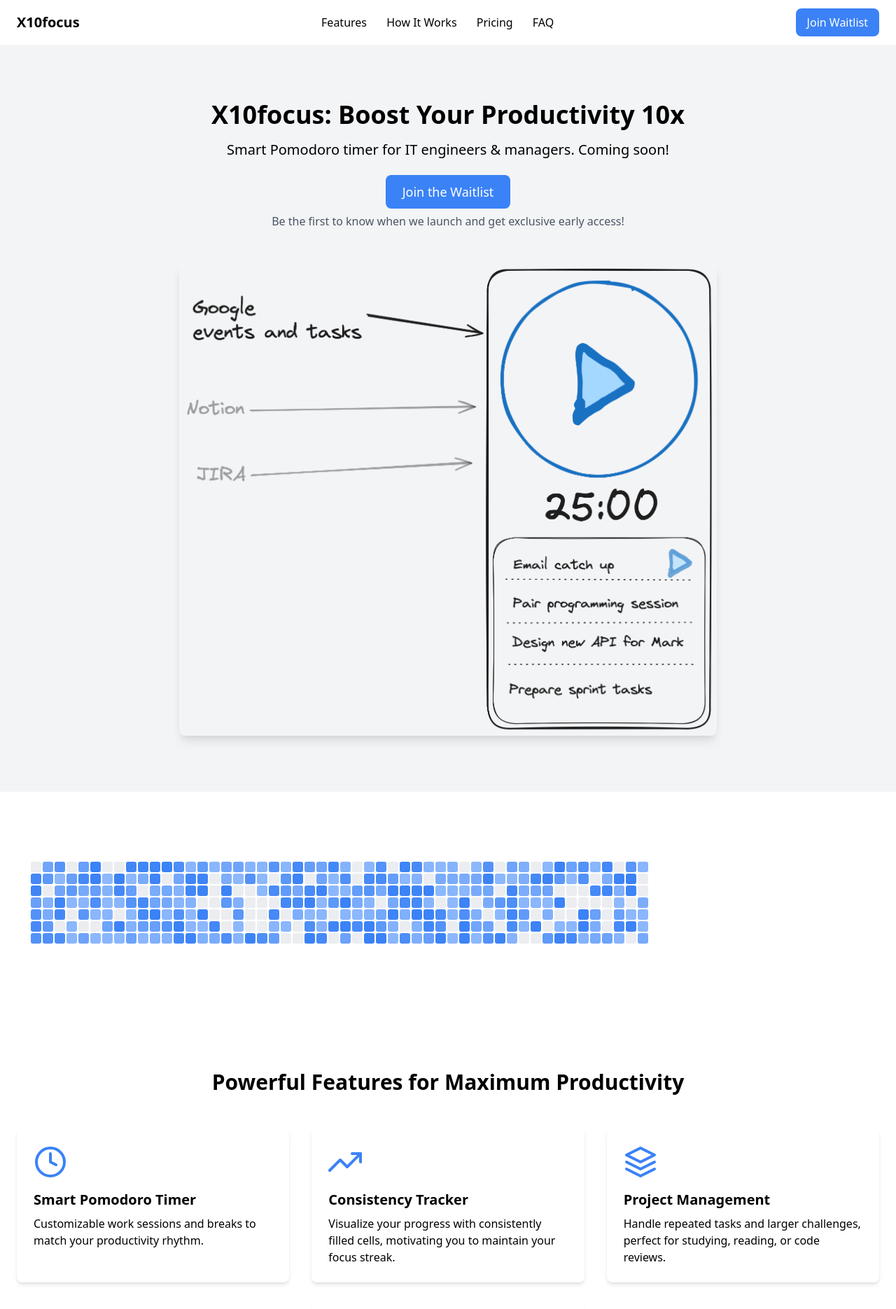
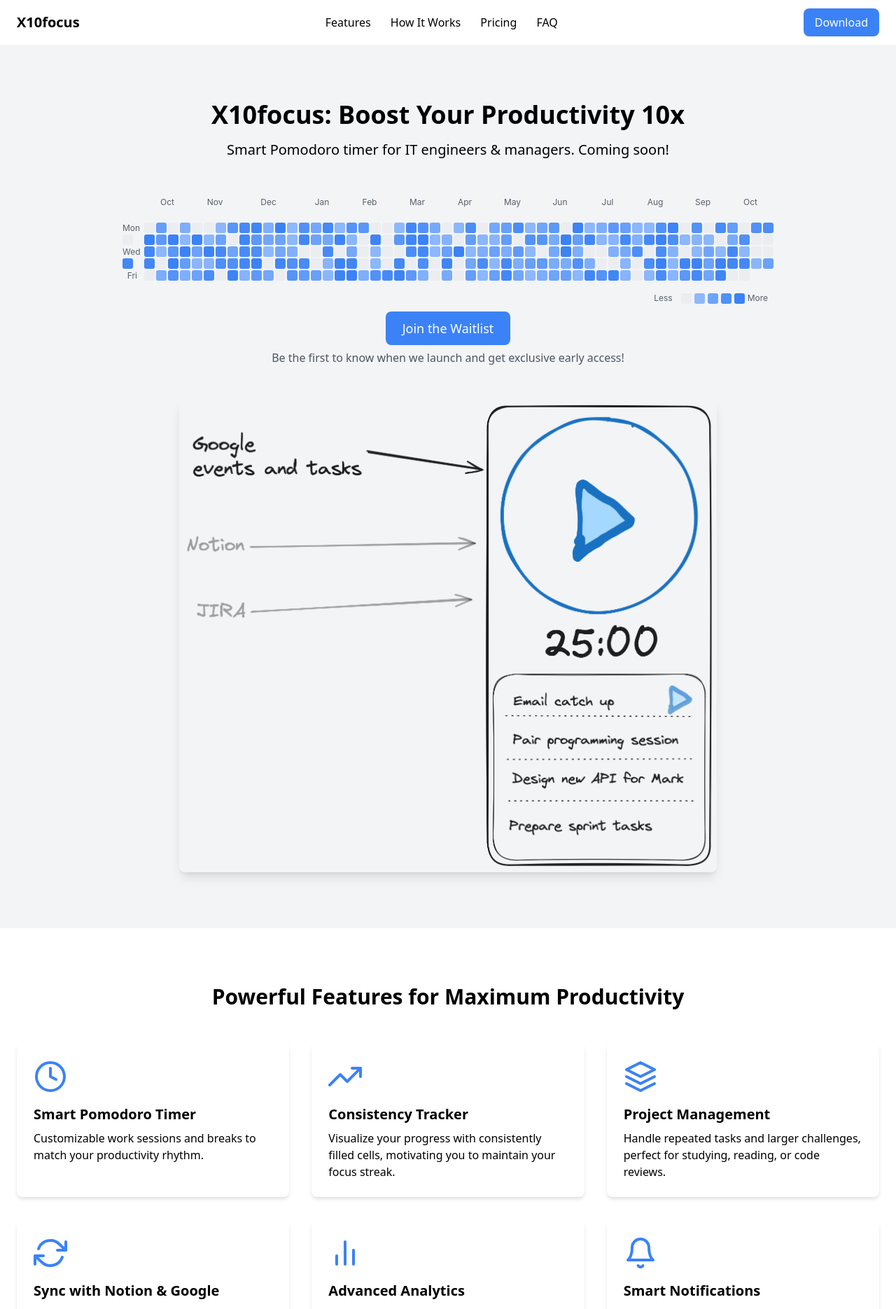
Before and after one commit to x10focus/web, a Jekyll site: the page built from index.markdown, in a window 1280 px wide. Shown: the top 1870 px of the page at 70% size. Built offline with Jekyll 4.4.1, drawn with Linux system fonts in a browser that asks for light colours.

Commit message:
move timeline to the top

```diff
--- a/_layouts/landing.html
+++ b/_layouts/landing.html
@@ -12,26 +12,34 @@
     />
     <script src="https://cdnjs.cloudflare.com/ajax/libs/feather-icons/4.28.0/feather.min.js"></script>
     <style>
-      .pgrid2024__container {
-        display: grid;
-        grid-template-columns: repeat(52, 15px);
-        gap: 2px;
+      .contgrid2024__wrapper {
+        font-family: -apple-system, BlinkMacSystemFont, "Segoe UI", Helvetica,
+          Arial, sans-serif;
+        color: #57606a;
         padding: 20px;
+        width: fit-content; /* Contain the contents */
       }
 
-      .pgrid2024__cell {
+      .contgrid2024__container {
+        display: grid;
+        grid-template-columns: auto repeat(53, 15px);
+        gap: 2px;
+        margin-top: 20px;
+      }
+
+      .contgrid2024__cell {
         width: 15px;
         height: 15px;
         border-radius: 3px;
         background-color: #ebedf0;
       }
 
-      .pgrid2024__cell--active {
-        animation: pgrid2024__pulse-animation 3s infinite;
-        animation-delay: var(--pgrid2024-delay);
+      .contgrid2024__cell--active {
+        animation: contgrid2024__pulse-animation 3s infinite;
+        animation-delay: var(--contgrid2024-delay);
       }
 
-      @keyframes pgrid2024__pulse-animation {
+      @keyframes contgrid2024__pulse-animation {
         0% {
           background-color: #8db8fc;
         }
@@ -41,6 +49,47 @@
         100% {
           background-color: #8db8fc;
         }
+      }
+
+      .contgrid2024__weekday {
+        height: 15px;
+        line-height: 15px;
+        font-size: 12px;
+        padding-right: 8px;
+        text-align: right;
+        width: 29px; /* Fixed width for weekday column */
+      }
+
+      .contgrid2024__months {
+        display: grid;
+        grid-template-columns: 29px repeat(53, 15px); /* Match grid columns exactly */
+        gap: 2px;
+        margin-bottom: 4px;
+        font-size: 12px;
+      }
+
+      .contgrid2024__month {
+        grid-column-start: var(--start-col);
+        grid-column-end: var(--end-col);
+      }
+
+      .contgrid2024__legend {
+        display: flex;
+        align-items: center;
+        justify-content: flex-end;
+        gap: 4px;
+        margin-top: 16px;
+        font-size: 12px;
+      }
+
+      .contgrid2024__legend-item {
+        width: 15px;
+        height: 15px;
+        border-radius: 3px;
+      }
+
+      .contgrid2024__legend-text {
+        margin-right: 8px;
       }
     </style>
   </head>
@@ -57,9 +106,9 @@
           <a href="#faq" class="mx-3">FAQ</a>
         </div>
         <a
-          href="https://forms.gle/LmoQsjWRyxNNuqqs8"
+          href="https://files.x10focus.com/X10Focus.dmg"
           class="bg-blue-500 text-white px-4 py-2 rounded-lg"
-          >Join Waitlist</a
+          >Download</a
         >
       </nav>
     </header>
@@ -73,38 +122,94 @@
           <p class="text-xl mb-8">
             Smart Pomodoro timer for IT engineers & managers. Coming soon!
           </p>
-          <a
-            href="https://forms.gle/LmoQsjWRyxNNuqqs8"
-            class="bg-blue-500 text-white px-6 py-3 rounded-lg text-lg"
-            >Join the Waitlist</a
-          >
-          <p class="mt-4 text-gray-600">
-            Be the first to know when we launch and get exclusive early access!
-          </p>
-          <img
-            src="/assets/product-screenshot.png"
-            alt="X10focus App Preview"
-            class="mt-12 mx-auto max-w-3xl rounded-lg shadow-lg"
-          />
-        </div>
-      </section>
 
-      <section id="productivity" class="py-20">
-        <div class="container mx-auto px-6">
-          <div class="pgrid2024__container" id="pulsingGrid"></div>
+          <div class="container mx-auto px-6 flex justify-center">
+            <div class="contgrid2024__wrapper">
+              <div class="contgrid2024__months" id="months"></div>
+              <div class="contgrid2024__container" id="grid"></div>
+              <div class="contgrid2024__legend">
+                <span class="contgrid2024__legend-text">Less</span>
+                <div
+                  class="contgrid2024__legend-item"
+                  style="background-color: #ebedf0"
+                ></div>
+                <div
+                  class="contgrid2024__legend-item"
+                  style="background-color: #8db8fc"
+                ></div>
+                <div
+                  class="contgrid2024__legend-item"
+                  style="background-color: #6ea4f8"
+                ></div>
+                <div
+                  class="contgrid2024__legend-item"
+                  style="background-color: #4f91f7"
+                ></div>
+                <div
+                  class="contgrid2024__legend-item"
+                  style="background-color: #3b82f6"
+                ></div>
+                <span class="contgrid2024__legend-text">More</span>
+              </div>
+            </div>
+          </div>
+          <script>
+            const monthsData = [
+              { name: "Oct", weeks: 4, start: 2 },
+              { name: "Nov", weeks: 4, start: 6 },
+              { name: "Dec", weeks: 5, start: 10 },
+              { name: "Jan", weeks: 4, start: 15 },
+              { name: "Feb", weeks: 4, start: 19 },
+              { name: "Mar", weeks: 4, start: 23 },
+              { name: "Apr", weeks: 4, start: 27 },
+              { name: "May", weeks: 4, start: 31 },
+              { name: "Jun", weeks: 4, start: 35 },
+              { name: "Jul", weeks: 4, start: 39 },
+              { name: "Aug", weeks: 4, start: 43 },
+              { name: "Sep", weeks: 4, start: 47 },
+              { name: "Oct", weeks: 4, start: 51 },
+            ];
+            const weekdays = ["Mon", "Wed", "Fri"];
 
-          <script>
-            const gridContainer = document.getElementById("pulsingGrid");
-            const rows = 7;
-            const cols = 52;
+            // Add months
+            const monthsContainer = document.getElementById("months");
+
+            // Add empty first cell for alignment with weekday labels
+            const spacer = document.createElement("div");
+            monthsContainer.appendChild(spacer);
+
+            // Add months with precise positioning
+            monthsData.forEach((month) => {
+              const monthEl = document.createElement("div");
+              monthEl.className = "contgrid2024__month";
+              monthEl.textContent = month.name;
+              monthEl.style.setProperty("--start-col", month.start);
+              monthEl.style.setProperty("--end-col", month.start + month.weeks);
+              monthsContainer.appendChild(monthEl);
+            });
+
+            // Create grid with weekday labels
+            const gridContainer = document.getElementById("grid");
+
+            // Add weekday labels
+            weekdays.forEach((day, i) => {
+              const weekdayLabel = document.createElement("div");
+              weekdayLabel.className = "contgrid2024__weekday";
+              weekdayLabel.textContent = day;
+              weekdayLabel.style.gridRow = i * 2 + 1;
+              gridContainer.appendChild(weekdayLabel);
+            });
+
+            // Create cells
+            const rows = 5;
+            const cols = 53;
             const totalCells = rows * cols;
             const activePercentage = 0.8;
 
-            // Create grid
             for (let i = 0; i < rows; i++) {
               for (let j = 0; j < cols; j++) {
                 const cell = document.createElement("div");
-                cell.className = "pgrid2024__cell";
+                cell.className = "contgrid2024__cell";
                 gridContainer.appendChild(cell);
               }
             }
@@ -123,16 +228,31 @@
 
             // Take the first 80% of shuffled indices and activate those cells
             allIndices.slice(0, numberOfActiveCells).forEach((index) => {
-              const cell = gridContainer.children[index];
-              cell.classList.add("pgrid2024__cell--active");
+              const cell = gridContainer.children[index + weekdays.length];
+              cell.classList.add("contgrid2024__cell--active");
               cell.style.setProperty(
-                "--pgrid2024-delay",
-                `${Math.random() * -6}s`
+                "--contgrid2024-delay",
+                `${Math.random() * -3}s`
               );
             });
           </script>
+
+          <a
+            href="https://forms.gle/LmoQsjWRyxNNuqqs8"
+            class="bg-blue-500 text-white px-6 py-3 rounded-lg text-lg"
+            >Join the Waitlist</a
+          >
+          <p class="mt-4 text-gray-600">
+            Be the first to know when we launch and get exclusive early access!
+          </p>
+          <img
+            src="/assets/product-screenshot.png"
+            alt="X10focus App Preview"
+            class="mt-12 mx-auto max-w-3xl rounded-lg shadow-lg"
+          />
         </div>
       </section>
+
       <section id="features" class="py-20">
         <div class="container mx-auto px-6">
           <h2 class="text-3xl font-bold text-center mb-12">
```
